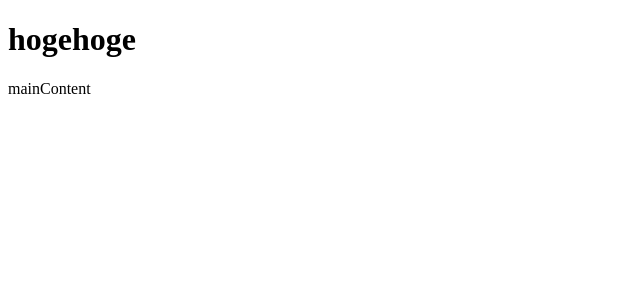
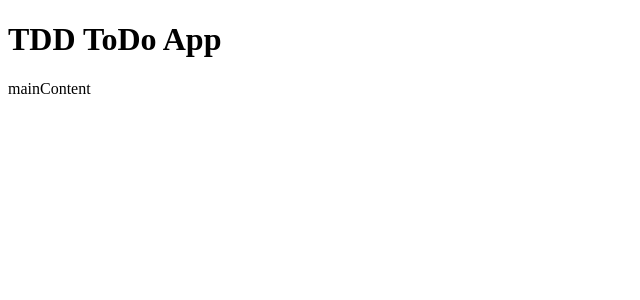
Before and after one commit to limoza/todo-app-tdd, a Next.js app: page / in a window 1280 px wide. Shown: the top 300 px of the page, without its empty margins (0-640 px from the left). Built offline with nearby package versions, Linux system fonts and the light colour scheme.

Commit message:
Headerコンポーネントをテスト通るよう改修

```diff
--- a/src/components/Header/Header.tsx
+++ b/src/components/Header/Header.tsx
@@ -1,5 +1,5 @@
 export const Header = () => (
   <header>
-    <h1>hogehoge</h1>
+    <h1>TDD ToDo App</h1>
   </header>
 )
```
Also changed, not shown: 1 other file (tests, documents, lock files or other folders).
